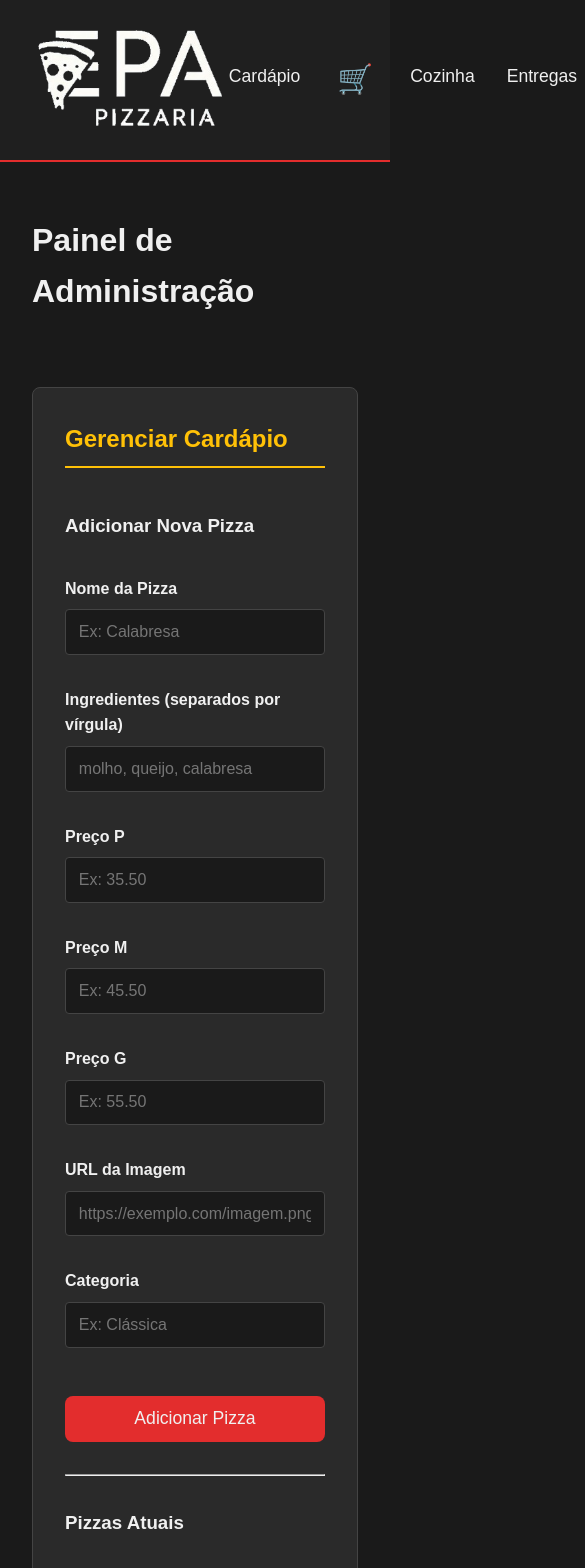
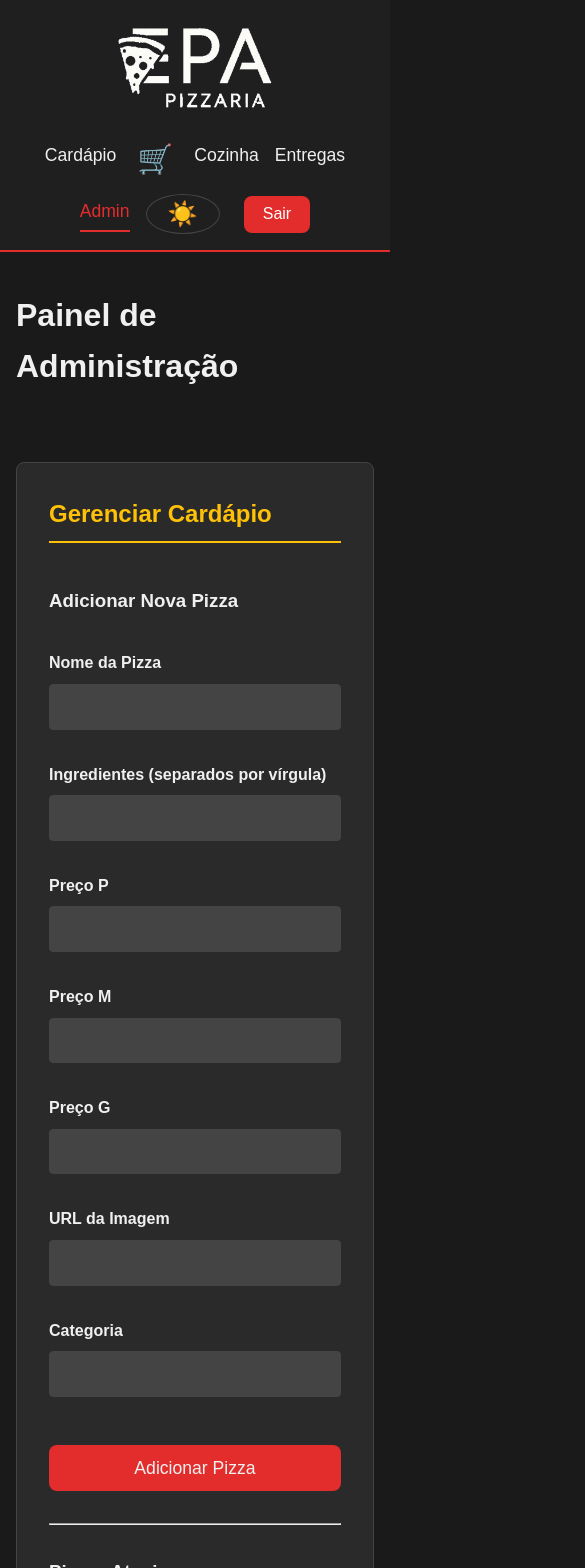
Before and after one commit to devgabrielbenayon/TrabalhoCallidus01, a React (Vite) app in the folder pizzaria-app/: page /admin in a window 390 px wide. Shown: the top 1568 px of the page, 585 px wide, since content can reach past the window. Built offline with nearby package versions, Linux system fonts and the light colour scheme; sample sign-in values are in the browser's storage.

Commit message:
Edit pizza button fixed

```diff
--- a/pizzaria-app/src/components/Header.css
+++ b/pizzaria-app/src/components/Header.css
@@ -112,3 +112,26 @@
   background-color: #333; /* Cor fixa para o hover */
   transform: rotate(15deg);
 }
+
+/* Adicione ao final de src/components/Header.css */
+
+/* --- REGRAS PARA RESPONSIVIDADE --- */
+
+/* Para telas com largura máxima de 768px (tablets e celulares) */
+@media (max-width: 768px) {
+  .header {
+    flex-direction: column; /* Empilha os itens verticalmente */
+    gap: 1rem; /* Adiciona um espaço entre o logo e a navegação */
+    padding: 1rem; /* Reduz o padding lateral */
+  }
+
+  .nav {
+    flex-wrap: wrap; /* Permite que os links quebrem a linha */
+    justify-content: center; /* Centraliza os links quando quebram a linha */
+    gap: 1rem; /* Reduz o espaço entre os links */
+  }
+
+  .header-logo {
+    height: 100px; /* Diminui um pouco o logo */
+  }
+}
--- a/pizzaria-app/src/context/MenuContext.jsx
+++ b/pizzaria-app/src/context/MenuContext.jsx
@@ -1,40 +1,44 @@
 // src/context/MenuContext.jsx
 import React, { createContext, useState, useEffect } from 'react';
 import { v4 as uuidv4 } from 'uuid';
-import pizzasIniciais from '/public/api/pizzas.json'; // Carrega os dados iniciais
+import pizzasIniciais from '/public/api/pizzas.json';
 
-// eslint-disable-next-line react-refresh/only-export-components
 export const MenuContext = createContext(null);
 
 export const MenuProvider = ({ children }) => {
   const [pizzas, setPizzas] = useState([]);
 
-  // Carrega o cardápio inicial quando o provedor é montado
   useEffect(() => {
     setPizzas(pizzasIniciais);
   }, []);
 
   const adicionarPizza = (novaPizza) => {
-    // Assume que novaPizza é um objeto com { nome, ingredientes, preco, imagem }
     const pizzaParaAdicionar = {
       ...novaPizza,
-      id: uuidv4(), // Adiciona um ID único
-      // Converte ingredientes de string para array
-      ingredientes: novaPizza.ingredientes.split(',').map(ing => ing.trim()),
+      id: uuidv4(),
+      ingredientes: Array.isArray(novaPizza.ingredientes)
+        ? novaPizza.ingredientes
+        : novaPizza.ingredientes.split(',').map(ing => ing.trim()),
     };
     setPizzas(pizzasAtuais => [...pizzasAtuais, pizzaParaAdicionar]);
+  };
+
+  const editarPizza = (pizzaEditada) => {
+    setPizzas(pizzasAtuais =>
+      pizzasAtuais.map(p =>
+        p.id === pizzaEditada.id ? { ...p, ...pizzaEditada } : p
+      )
+    );
   };
 
   const excluirPizza = (pizzaId) => {
     setPizzas(pizzasAtuais => pizzasAtuais.filter(p => p.id !== pizzaId));
   };
 
-  // A função de editar é mais complexa, por enquanto vamos focar em adicionar/excluir.
-  // Implementaremos a edição depois se desejar.
-
   const valorDoContexto = {
     pizzas,
     adicionarPizza,
+    editarPizza,
     excluirPizza,
   };
 
--- a/pizzaria-app/src/index.css
+++ b/pizzaria-app/src/index.css
@@ -74,3 +74,11 @@ button:hover {
   margin: 0 auto;
   padding: 2rem;
 }
+
+/* Adicione ao final de src/index.css */
+
+@media (max-width: 768px) {
+  .container {
+    padding: 1rem; /* Reduz o padding principal em telas menores */
+  }
+}
--- a/pizzaria-app/src/pages/Admin.css
+++ b/pizzaria-app/src/pages/Admin.css
@@ -6,7 +6,6 @@
 }
 
 .admin-section {
-    /* ALTERAÇÃO AQUI: Fundo agora usa a variável de tema */
     background-color: var(--fundo-componente);
     border: 1px solid var(--borda-cor);
     padding: 2rem;
@@ -21,7 +20,6 @@
     margin-bottom: 1.5rem;
 }
 
-/* Formulário */
 .pizza-form {
     display: flex;
     flex-direction: column;
@@ -41,17 +39,52 @@
 .form-group input {
     padding: 0.8rem;
     border-radius: 4px;
-    /* ALTERAÇÕES AQUI: Inputs também usam variáveis de tema */
     border: 1px solid var(--borda-cor);
     background-color: var(--fundo);
     color: var(--texto-principal);
     font-size: 1rem;
+    transition: background-color 0.2s ease;
 }
 
 .form-button {
     margin-top: 1rem;
     padding: 0.8rem;
     font-size: 1.1rem;
+    border-radius: 8px;
+    border: none;
+    font-weight: 500;
+    cursor: pointer;
+    transition: filter 0.2s;
+    flex-grow: 1;
+}
+
+.form-button:hover {
+    filter: brightness(1.1);
+}
+
+.form-botoes-container {
+  display: flex;
+  gap: 1rem;
+}
+
+.form-button-cancelar {
+  background-color: #6c757d;
+  color: white;
+}
+
+/* Regra para o input preenchido/focado no MODO ESCURO (padrão) */
+.admin-container .form-group input:focus,
+.admin-container .form-group input:not(:placeholder-shown) {
+  background-color: #444;
+  color: #f0f0f0;
+}
+
+/* --- ALTERAÇÃO AQUI --- */
+/* Regra que sobrescreve a anterior APENAS NO MODO CLARO */
+.theme-light .admin-container .form-group input:focus,
+.theme-light .admin-container .form-group input:not(:placeholder-shown) {
+  background-color: #e9ecef; /* Um cinza claro para o fundo */
+  color: var(--texto-principal); /* O texto já será escuro no modo claro */
 }
 
 /* Lista de Pizzas e Pedidos */
@@ -68,8 +101,6 @@
     border-bottom: 1px solid var(--borda-cor);
 }
 .lista-admin li:nth-child(even) {
-    /* ALTERAÇÃO AQUI: Fundo da linha alternada também usa uma variável */
-    /* Usando a variável --fundo para um leve contraste com --fundo-componente */
     background-color: var(--fundo);
 }
 
@@ -87,7 +118,7 @@
     background-color: var(--cor-primaria);
 }
 
-/* Histórico de Pedidos */
-.status-preparando { color: #ffc107; } /* Amarelo */
-.status-pronto { color: #007bff; } /* Azul */
-.status-entregue { color: #28a745; } /* Verde */
+/* Status do Histórico de Pedidos */
+.status-preparando { color: #ffc107; }
+.status-pronto { color: #007bff; }
+.status-entregue { color: #28a745; }
--- a/pizzaria-app/src/pages/Admin.jsx
+++ b/pizzaria-app/src/pages/Admin.jsx
@@ -51,34 +51,32 @@ const Admin = () => {
           <h3>Adicionar Nova Pizza</h3>
           <div className="form-group">
             <label>Nome da Pizza</label>
-            {/* --- PLACEHOLDER ADICIONADO --- */}
-            <input type="text" name="nome" value={novaPizza.nome} onChange={handleChange} required placeholder="Ex: Calabresa" />
+            <input type="text" name="nome" value={novaPizza.nome} onChange={handleChange} required />
           </div>
           <div className="form-group">
             <label>Ingredientes (separados por vírgula)</label>
-            {/* --- PLACEHOLDER ADICIONADO --- */}
-            <input type="text" name="ingredientes" value={novaPizza.ingredientes} onChange={handleChange} required placeholder="molho, queijo, calabresa" />
+            {/* --- ALTERAÇÃO AQUI: placeholder removido --- */}
+            <input type="text" name="ingredientes" value={novaPizza.ingredientes} onChange={handleChange} required />
           </div>
           <div className="form-group">
             <label>Preço P</label>
-            <input type="text" name="preco_p" value={novaPizza.preco_p} onChange={handleChange} required placeholder="Ex: 35.50" />
+            <input type="text" name="preco_p" value={novaPizza.preco_p} onChange={handleChange} required />
           </div>
           <div className="form-group">
             <label>Preço M</label>
-            <input type="text" name="preco_m" value={novaPizza.preco_m} onChange={handleChange} required placeholder="Ex: 45.50" />
+            <input type="text" name="preco_m" value={novaPizza.preco_m} onChange={handleChange} required />
           </div>
           <div className="form-group">
             <label>Preço G</label>
-            <input type="text" name="preco_g" value={novaPizza.preco_g} onChange={handleChange} required placeholder="Ex: 55.50" />
+            <input type="text" name="preco_g" value={novaPizza.preco_g} onChange={handleChange} required />
           </div>
           <div className="form-group">
             <label>URL da Imagem</label>
-            {/* --- PLACEHOLDER ADICIONADO --- */}
-            <input type="text" name="imagem" value={novaPizza.imagem} onChange={handleChange} required placeholder="https://exemplo.com/imagem.png" />
+            <input type="text" name="imagem" value={novaPizza.imagem} onChange={handleChange} required />
           </div>
           <div className="form-group">
             <label>Categoria</label>
-            <input type="text" name="categoria" value={novaPizza.categoria} onChange={handleChange} required placeholder="Ex: Clássica" />
+            <input type="text" name="categoria" value={novaPizza.categoria} onChange={handleChange} required />
           </div>
           <button type="submit" className="form-button">Adicionar Pizza</button>
         </form>
--- a/pizzaria-app/src/pages/Cardapio.css
+++ b/pizzaria-app/src/pages/Cardapio.css
@@ -53,3 +53,20 @@
   color: #777;
   grid-column: 1 / -1; /* Ocupa a largura inteira do grid */
 }
+
+/* Adicione ao final de src/pages/Cardapio.css */
+
+@media (max-width: 480px) {
+  .grid {
+    /* Altera o grid para ter apenas uma coluna em telas de celular */
+    grid-template-columns: 1fr;
+  }
+
+  .title {
+    font-size: 2.2rem; /* Diminui o título principal */
+  }
+
+  .campo-busca {
+    font-size: 0.9rem;
+  }
+}
--- a/pizzaria-app/src/pages/Login.css
+++ b/pizzaria-app/src/pages/Login.css
@@ -1,9 +1,10 @@
-/* src/pages/Login.module.css */
+/* src/pages/Login.css */
 .loginContainer {
   max-width: 400px;
   margin: 4rem auto;
   padding: 2rem;
-  background-color: #2a2a2a;
+  /* ALTERAÇÃO AQUI: Fundo agora usa a variável de tema */
+  background-color: var(--fundo-componente);
   border-radius: 8px;
   border: 1px solid var(--borda-cor);
 }
@@ -27,14 +28,15 @@
 .inputGroup label {
   margin-bottom: 0.5rem;
   font-weight: 500;
+  /* A cor do label agora é herdada do body, que tem o contraste correto */
 }
 
 .inputGroup input {
   padding: 0.8rem;
   border-radius: 4px;
-  border: 1px solid #555;
-  background-color: #333;
-  color: var(--texto-dark);
+  border: 1px solid var(--borda-cor);
+  background-color: var(--fundo);
+  color: var(--texto-principal);
   font-size: 1rem;
 }
 
@@ -51,10 +53,9 @@
   padding: 0.8em;
 }
 
-/* Adicione este código ao final de src/pages/Login.css */
-
 .credentialsInfo {
-  background-color: #333;
+  /* ALTERAÇÃO AQUI: Fundo agora usa a variável de tema */
+  background-color: var(--fundo);
   border: 1px solid var(--borda-cor);
   padding: 1rem;
   border-radius: 4px;
```
